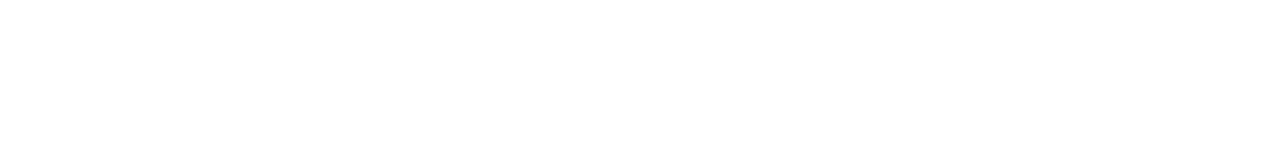
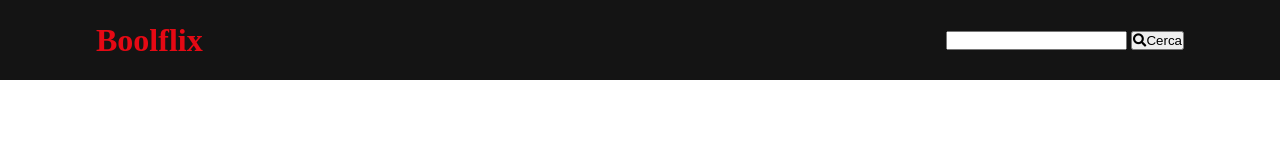
Before and after one commit to Wass01/vue-boolflix, a plain HTML site: page index.html in a window 1280 px wide. Drawn offline with nearby package versions, Linux system fonts and the light colour scheme.

Commit message:
aggiunta input e button

```diff
--- a/assets/css/master.css
+++ b/assets/css/master.css
@@ -0,0 +1,34 @@
+*{
+  margin: 0;
+  padding: 0;
+  box-sizing: border-box;
+}
+
+.container{
+  margin: 0 auto;
+  width: 85%;
+}
+
+/* header */
+
+.container-head{
+  display: flex;
+  align-items: center;
+  justify-content: space-between;
+}
+
+header{
+  display: flex;
+  align-items: center;
+  height: 80px;
+  width: 100%;
+  background-color: #141414;
+  position: fixed;
+  z-index: 1;
+  top: 0;
+  left: 0;
+}
+
+.logo-title > h1{
+  color: #E50914;
+}
--- a/index.html
+++ b/index.html
@@ -5,10 +5,26 @@
   <meta name="viewport" content="width=device-width, initial-scale=1.0">
   <meta http-equiv="X-UA-Compatible" content="ie=edge">
   <title>Boolflix</title>
+  <link rel="stylesheet" href="https://cdnjs.cloudflare.com/ajax/libs/font-awesome/5.15.3/css/all.min.css" integrity="sha512-iBBXm8fW90+nuLcSKlbmrPcLa0OT92xO1BIsZ+ywDWZCvqsWgccV3gFoRBv0z+8dLJgyAHIhR35VZc2oM/gI1w==" crossorigin="anonymous" />
   <link rel="stylesheet" href="./assets/css/master.css">
 </head>
 <body>
   <div id="root">
+    <!-- creazione barra ricerca -->
+    <header>
+      <div class="container-head container">
+        <div class="logo-title">
+          <h1>Boolflix</h1>
+        </div>
+        <div class="search">
+          <input type="text">
+          <button type="button" name="button">
+            <i class="fas fa-search"></i>Cerca
+          </button>
+        </div>
+      </div>
+    </header>
+
 
   </div>
 
```
